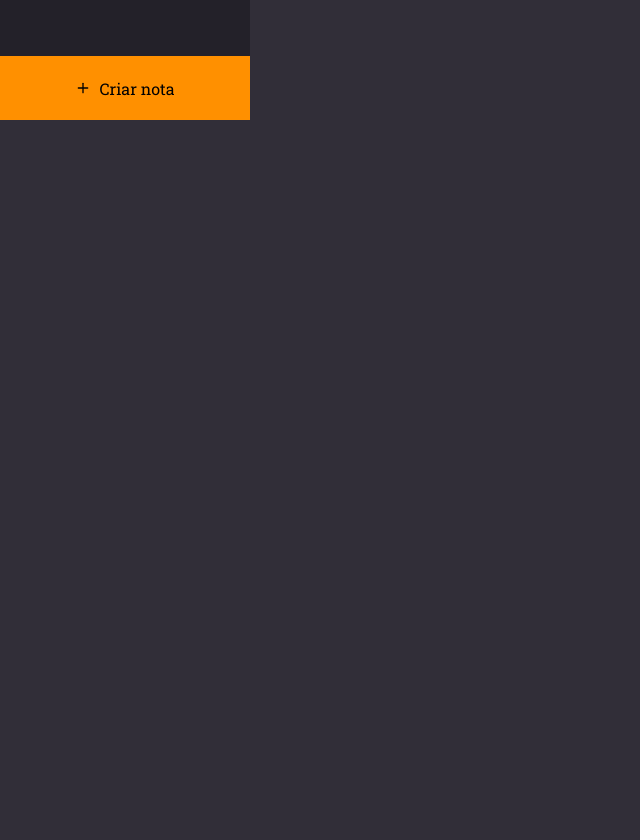
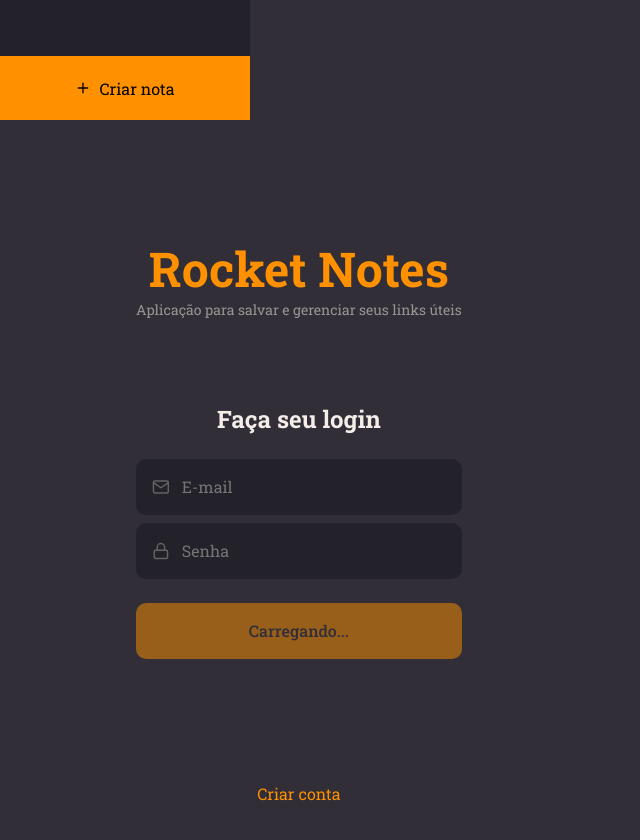
Before and after one commit to Luiz-Ricardo-Lopes/RocketNotes, a React (Vite) app in the folder vite-project/: page / in a window 1280 px wide. Shown: the part 680-1520 px from the top of the page, without its empty margins (0-640 px from the left). Before the commit the page ends 800 px from the top, so only its background shows below. Built offline with nearby package versions, Linux system fonts and the light colour scheme.

Commit message:
criação do componente de login

```diff
--- a/vite-project/src/main.jsx
+++ b/vite-project/src/main.jsx
@@ -6,6 +6,7 @@
 import theme from './styles/theme'
 
 import {Home} from './pages/Home'
+import {SignIn} from './pages/SignIn'
 
 
 ReactDOM.createRoot(document.getElementById('root')).render(
@@ -13,6 +14,7 @@
     <ThemeProvider  theme={theme}>
       <GlobalStyles/>
       <Home />
+      <SignIn/>
     </ThemeProvider>
   </React.StrictMode>
 )
--- a/vite-project/src/pages/Home/index.jsx
+++ b/vite-project/src/pages/Home/index.jsx
@@ -1,6 +1,6 @@
 
-import {FiPlus, FiSearch} from 'react-icons/fi'
-import {Container, Brand, Menu, Search, Content, NewNote} from './style'
+import {FiPlus} from 'react-icons/fi'
+import {Container, Brand, Menu, Search, Content, NewNote} from './styles'
 
 import {Header} from '../../components/Header'
 import {Note} from '../../components/Note'
--- /dev/null
+++ b/vite-project/src/pages/Signin/index.jsx
@@ -0,0 +1,36 @@
+import { FiMail, FiLock } from 'react-icons/fi'
+
+import { Input } from "../../components/input";
+import { Button } from "../../components/button";
+
+import { Container, Form } from "./styles";
+
+export function SignIn() {
+  return (
+    <Container>
+      <Form>
+      <h1>Rocket Notes</h1>
+        <p>Aplicação para salvar e gerenciar seus links úteis</p>
+
+        <h2>Faça seu login</h2>
+
+         <Input
+          placeholder="E-mail"
+          type="text"
+          icon={FiMail} />
+
+
+          <Input
+            placeholder="Senha"
+            type="password"
+            icon={FiLock} />
+
+          <Button title="Entrar"/>
+
+          <a href="#">
+             Criar conta
+          </a>
+      </Form>
+    </Container>
+  )
+}
--- /dev/null
+++ b/vite-project/src/pages/Signin/styles.js
@@ -0,0 +1,39 @@
+import styled from 'styled-components'
+
+export const Container = styled.div`
+  height: 100vh;
+
+  display: flex;
+  align-items: stretch;
+`
+
+export const Form = styled.form`
+  padding: 0 136px;
+
+  display: flex;
+  flex-direction: column;
+  justify-content: center;
+  align-items: center;
+  text-align: center;
+
+  > h1 {
+    font-size: 48px;
+    color: ${({ theme }) => theme.COLORS.ORANGE};
+  }
+
+  > h2 {
+    font-size: 24px;
+    margin-top: 84px;
+    margin-bottom: 24px;
+  }
+
+  > p {
+    font-size: 14px;
+    color: ${({ theme }) => theme.COLORS.GRAY_100};
+  }
+
+  > a {
+    margin-top: 124px;
+    color: ${({ theme }) => theme.COLORS.ORANGE};
+  }
+`
```
Also changed, not shown: vite-project/src/pages/Home/styles.js (renamed from vite-project/src/pages/Home/style.js).
